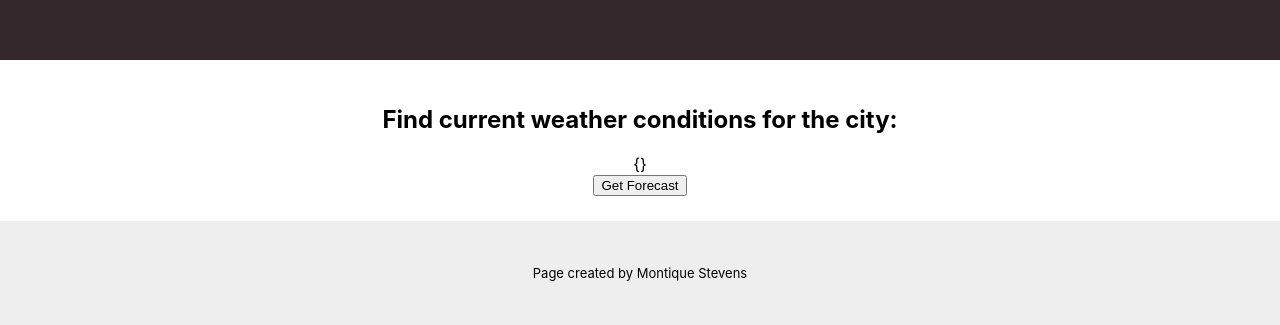
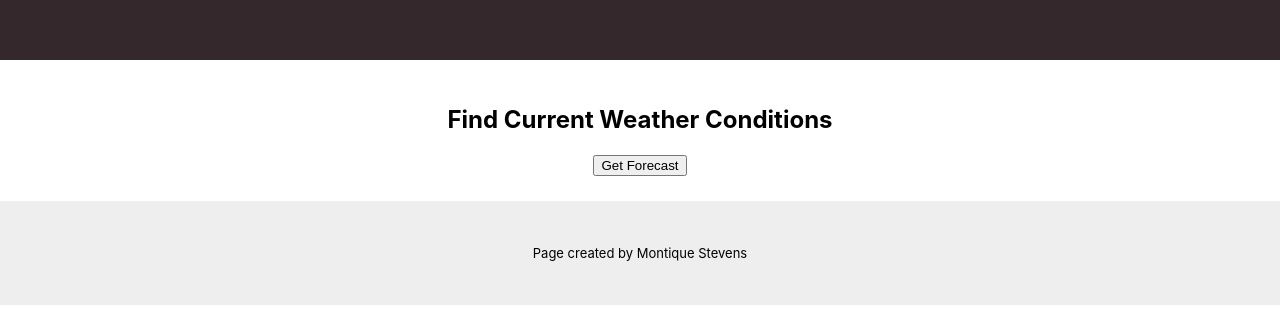
Before and after one commit to nycbeardo/weather-app, a React (Create React App) app: page / in a window 1280 px wide. Shown: the part 2390-2715 px from the top of the page. Built offline with nearby package versions, Linux system fonts and the light colour scheme.

Commit message:
Update Forecast.js
replaced JSX code

```diff
--- a/src/components/Forecast/Forecast.js
+++ b/src/components/Forecast/Forecast.js
@@ -1,4 +1,5 @@
 import React, {useState} from 'react' ;
+import Conditions from '../Conditions/Conditions';
 
 /* adding OpenWeather API to file */
 
@@ -27,7 +28,7 @@ const Forecast = () => {
 
 
 
-   // add weather data for fetch function here above this
+   // add weather data for fetch function here above this line
 
 
 
@@ -38,14 +39,14 @@ const Forecast = () => {
     return (
 
         <div>
-        <h2>Find current weather conditions for the city:</h2>
-        <div>
-        {JSON.stringify(responseObj)}
-         </div>
-        <button onClick={getForecast}>Get Forecast</button>
-        </div>
+           <h2>Find Current Weather Conditions</h2>
+           <button onClick={getForecast}>Get Forecast</button>
+           <Conditions
+               responseObj={responseObj}
+               />
+       </div>
 
-        // JSX code goes there above this
+        // JSX code goes there above this line
 
     )
 }
```
